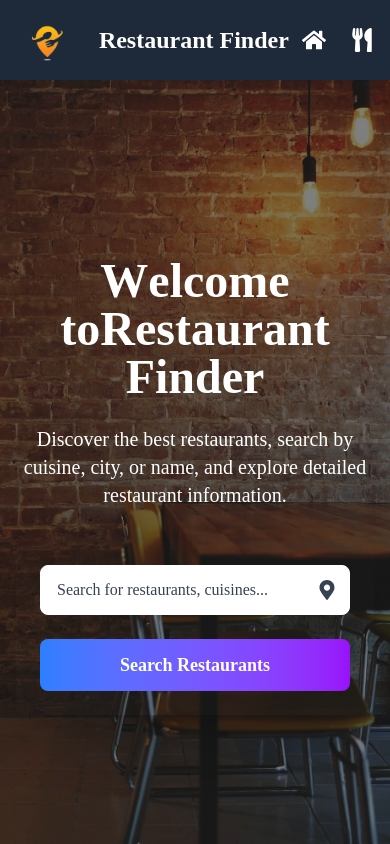
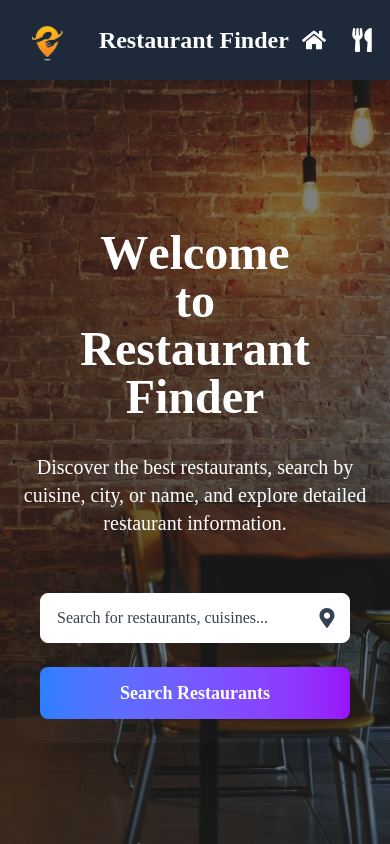
Before and after one commit to DeviSreePrasanth/restaurant-finder, a React (Vite) app in the folder client/: page / in a window 390 px wide. Built offline with nearby package versions, Linux system fonts and the light colour scheme.

Commit message:
alignment

```diff
--- a/client/src/pages/HomePage.jsx
+++ b/client/src/pages/HomePage.jsx
@@ -133,13 +133,13 @@ const HomePage = () => {
     {animateLetters("Restaurant", showLetterIndex)}
     {animateLetters("Finder", showLetterIndex)}
   </h1>
-  <h1 className="text-5xl font-bold mb-6 sm:hidden">
+  <h1 className="text-5xl font-bold mb-8 sm:hidden">
     <span className="inline-block">
       {animateLetters("Welcome", showLetterIndex)}
     </span><br/>
     <span className="inline-block">
       {animateLetters("to ", showLetterIndex)}
-    </span>
+    </span><br/>
     <span className="inline-block">
       {animateLetters("Restaurant", showLetterIndex)}
     </span>
```
